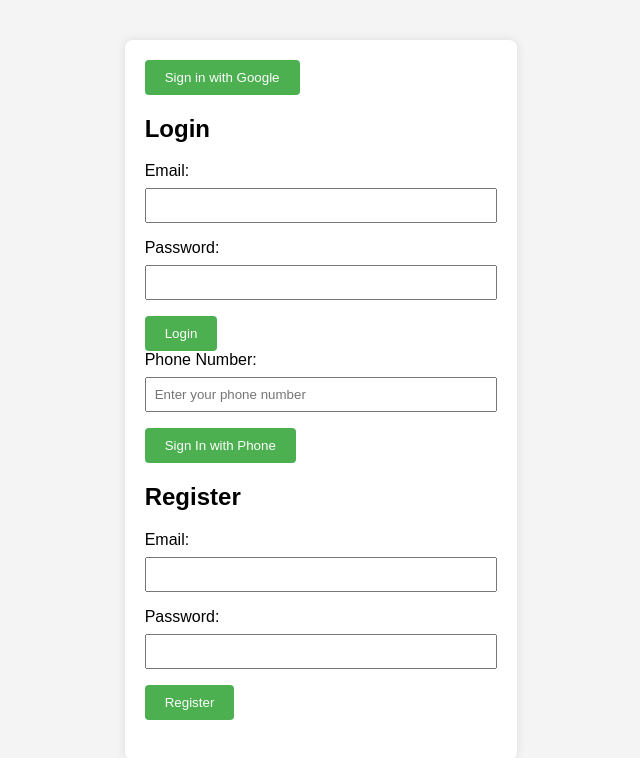
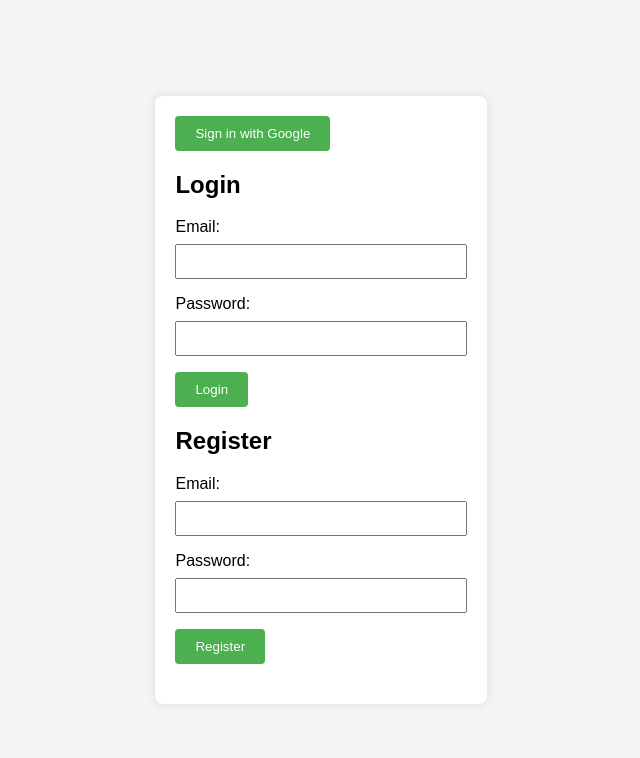
Before and after one commit to furqantuitions/entep, a plain HTML site: page index.html in a window 1280 px wide. Shown: the whole page, without its empty margins (319-959 px from the left). Drawn offline with Linux system fonts and the light colour scheme.

Commit message:
Update index.html

```diff
--- a/index.html
+++ b/index.html
@@ -18,11 +18,6 @@
                 <label for="password">Password:</label>
                 <input type="password" id="password" required>
                 <button type="button" onclick="login()">Login</button>
-                      <!-- Phone Number Field -->
-        <label for="phone">Phone Number:</label>
-        <input type="tel" id="phone" placeholder="Enter your phone number" required>
-        <!-- Button to trigger phone authentication -->
-        <button type="button" onclick="signInWithPhone()">Sign In with Phone</button>
             </form>
         </div>
 
```
